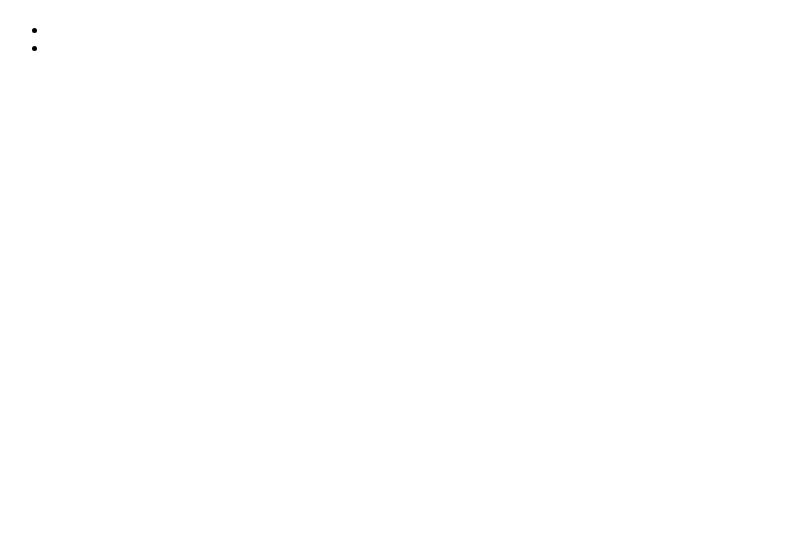
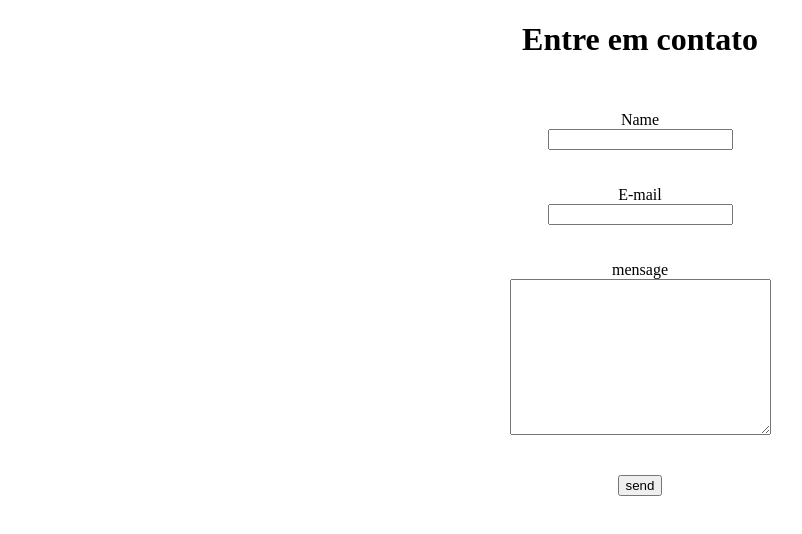
Before and after one commit to isaacfreitas17/EX014, a plain HTML site: page index.html in a window 1280 px wide. Shown: the whole page, without its empty margins (0-802 px from the left). Drawn offline with Linux system fonts and the light colour scheme.

Commit message:
formulario

```diff
--- a/index.html
+++ b/index.html
@@ -1,21 +1,33 @@
-<!DOCTYPE HTML>
-<HTML>
-  <head>
-    <meta charset="UTF-8">
-    <meta name="viewport" content="width=device-width. initial-scale=1.0">
-      <title>treino</title>
-  </head>
-  <body>
-    <header>
-      <h1></h1>
-      <ul>
-        <li></li>
-        <li></li>
-      </ul>
-    </header>
-    <blockquote cite=" ">
-
-    </blockquote>
-
-  </body>
-</HTML>
+<!DOCTYPE html>
+<html lang="en">
+<head>
+  <meta charset="UTF-8">
+  <meta name="viewport" content="width=device-width, initial-scale=1.0">
+  <style>
+    body{
+      text-align: center;
+      margin: 20px;
+    }
+    form{
+      padding: 20px;
+      margin: 33px;
+    }
+  </style>
+  <title>Document</title>
+</head>
+<body>
+  <h1>Entre em contato</h1>
+  <form action="">
+    <label for="name">Name</label><br>
+    <input type="text" name="name"><br>
+    <br><br>
+    <label for="email">E-mail</label><br>
+    <input type="text" name="email"><br>
+    <br><br>
+    <label for="mesagem">mensage</label><br>
+    <textarea name="mensagem" id="mensagem" cols="30" rows="10"></textarea><br>
+    <br><br>
+    <button type="submit">send</button>
+  </form>
+</body>
+</html>
```
